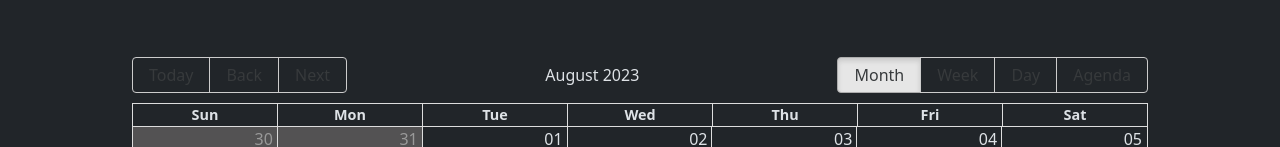
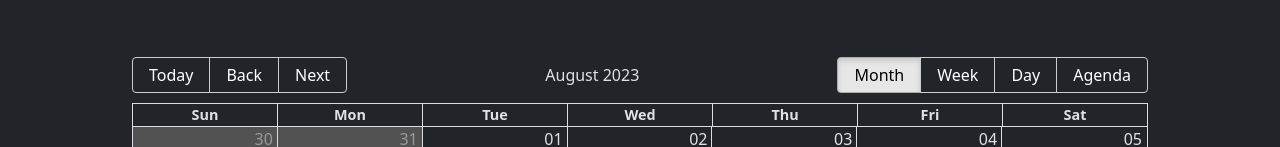
Before and after one commit to Event-Finder-Capstone-Project/capstone-project, a React (Create React App) app: page /myevents in a window 1280 px wide. Shown: the part 151-298 px from the top of the page. Built offline with nearby package versions, Linux system fonts and the light colour scheme; no server answers; a small style sheet from the web is missing.

Commit message:
created readme

```diff
--- a/src/components/style/BigCalendar.css
+++ b/src/components/style/BigCalendar.css
@@ -11,3 +11,19 @@
 .rbc-event {
     background-color: #ff914D;
 }
+
+.rbc-show-more {
+    color: #ff914D;
+}
+
+.rbc-show-more:hover, .rbc-show-more:focus {
+    color: #ba5618;
+  }
+
+  .rbc-toolbar button {
+    color: white;
+  }
+
+  .rbc-toolbar button:active, .rbc-toolbar button.rbc-active {
+  color: black;
+  }
```
Also changed, not shown: 1 other file (tests, documents, lock files or other folders).
